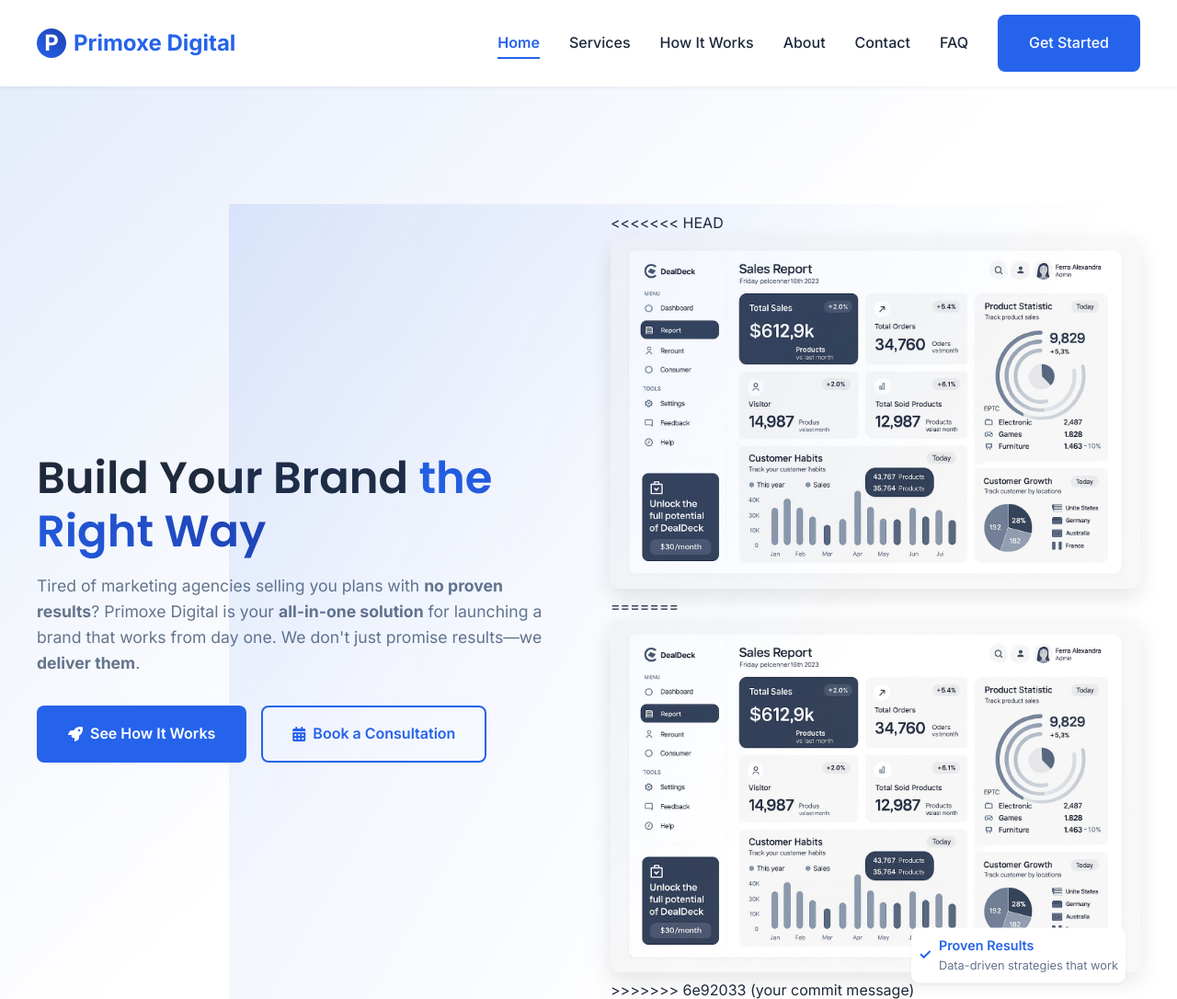
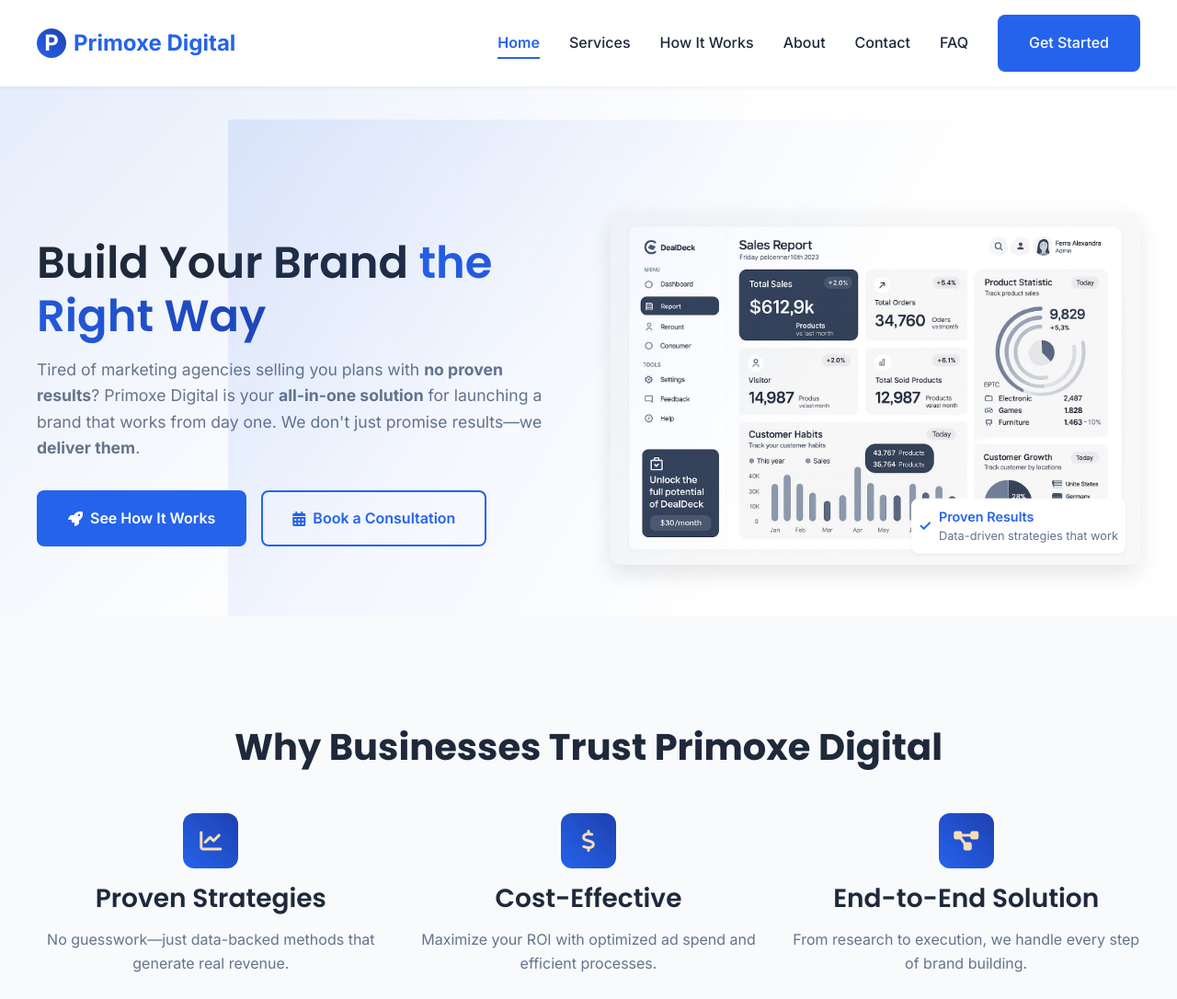
Before and after one commit to abdullah-Ahmed23/Primoxe, a plain HTML site: page index.html in a window 1280 px wide. Shown: the top 1086 px of the page at 92% size. Drawn offline with Linux system fonts and the light colour scheme.

Commit message:
Update index.html

```diff
--- a/index.html
+++ b/index.html
@@ -59,11 +59,11 @@
                 </div>
             </div>
             <div class="hero-image fade-in delay-3">
-<<<<<<< HEAD
-                <img src="assets/Imgs/Mu.jpg" loading="lazy">
-=======
+
+
+
                 <img src="assets/imgs/Mu.jpg" alt="Professional brand building workspace" loading="lazy">
->>>>>>> 6e92033 (your commit message)
+
                 <div class="hero-badge floating">
                     <div class="badge-icon">✓</div>
                     <div>
```
